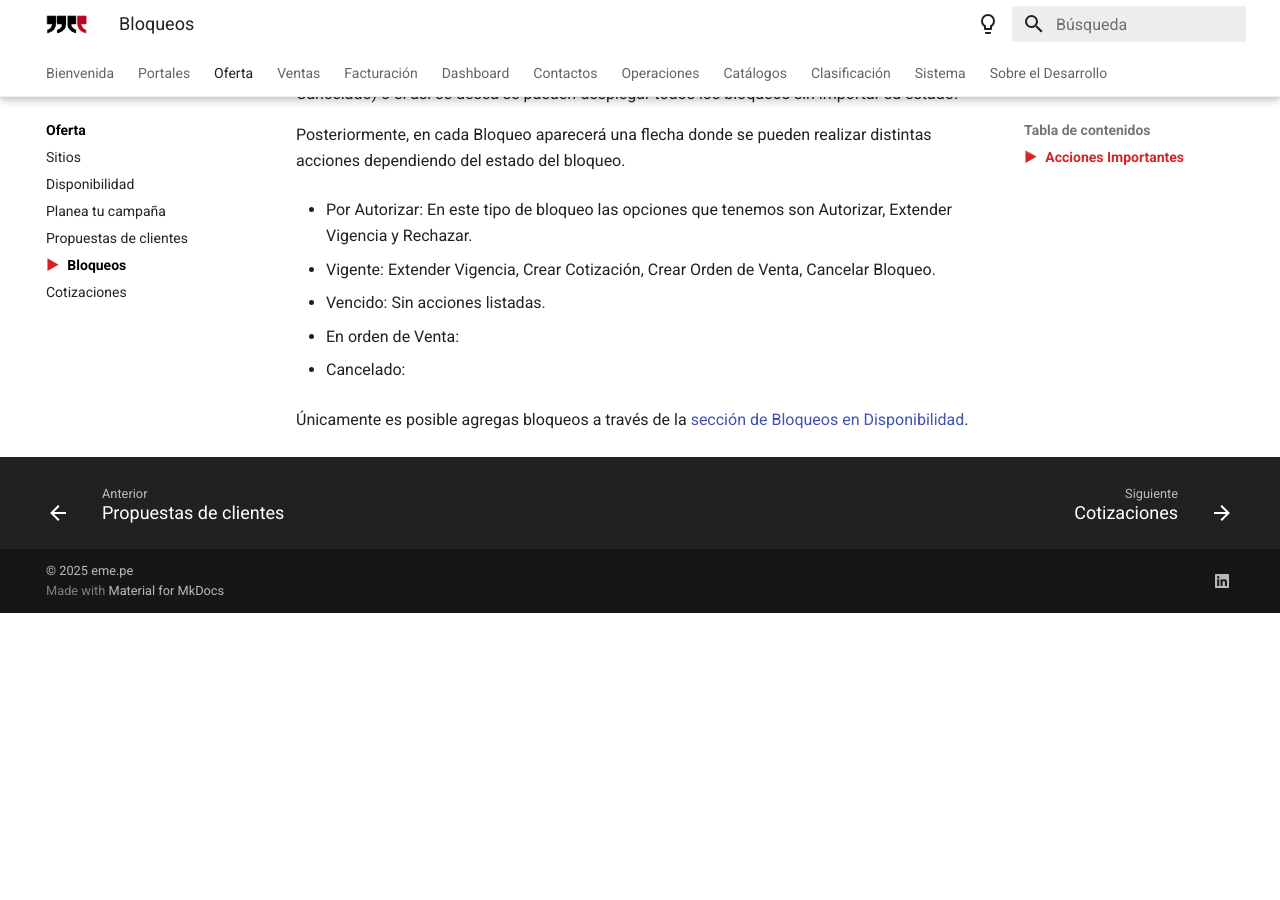
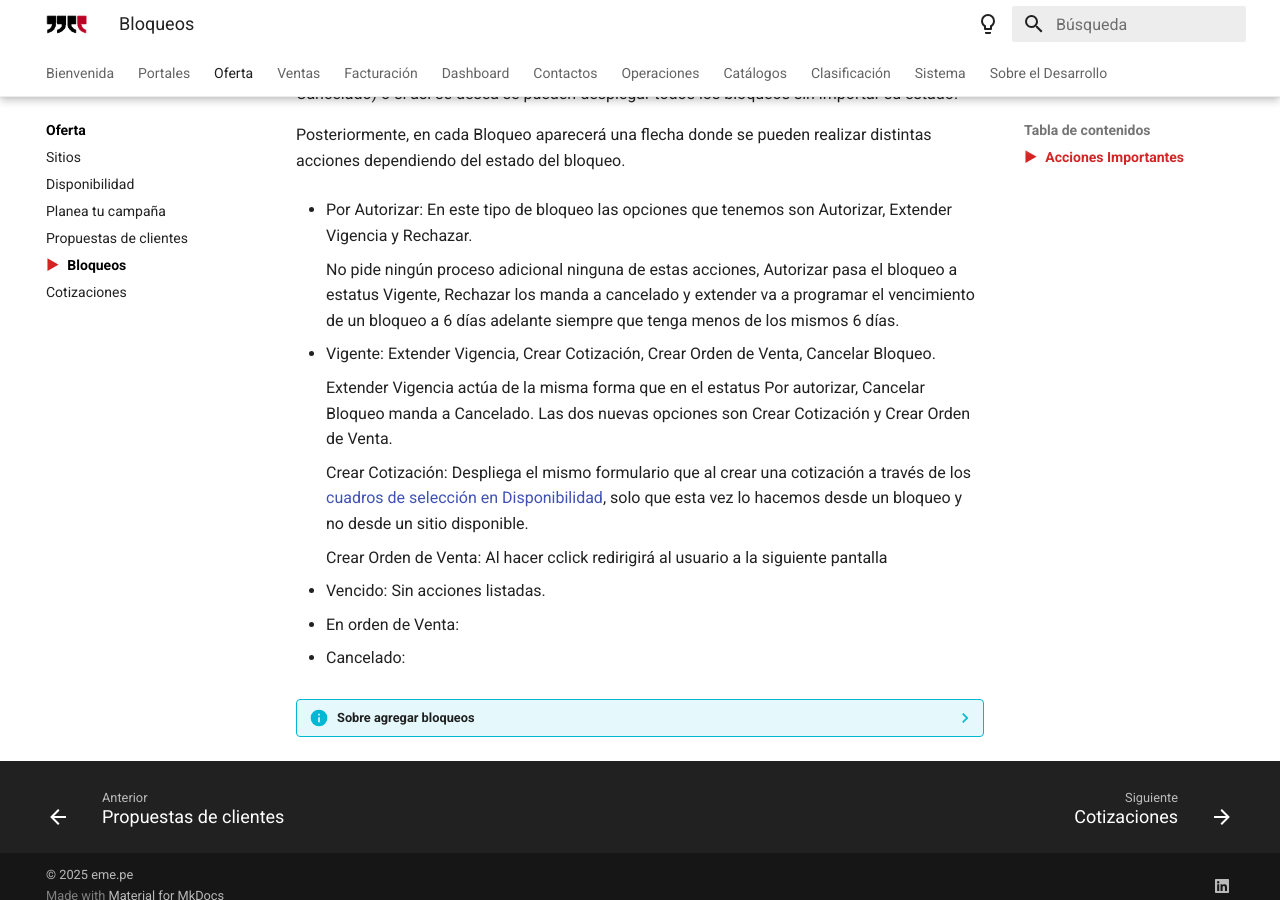
Before and after one commit to SmolBam-git/mkdocs-material-sipdoc, an MkDocs documentation site: the page built from docs/oferta/bloqueos.md, in a window 1280 px wide and 900 px high, scrolled down 851 px. Built offline with MkDocs 1.6.1 and Material for MkDocs 9.7.7, drawn with Linux system fonts in a browser that asks for light colours; before the commit the page ends 1464 px from its top, so only the background shows below that.

Commit message:
bloqueos

```diff
--- a/docs/oferta/bloqueos.md
+++ b/docs/oferta/bloqueos.md
@@ -19,7 +19,16 @@ Posteriormente, en cada Bloqueo aparecerá una flecha donde se pueden realizar d
 
 - Por Autorizar: En este tipo de bloqueo las opciones que tenemos son Autorizar, Extender Vigencia y Rechazar.
 
+    No pide ningún proceso adicional ninguna de estas acciones, Autorizar pasa el bloqueo a estatus Vigente, Rechazar los manda a cancelado y extender va a programar el vencimiento de un bloqueo a 6 días adelante siempre que tenga menos de los mismos 6 días.
+
 - Vigente: Extender Vigencia, Crear Cotización, Crear Orden de Venta, Cancelar Bloqueo.
+
+    Extender Vigencia actúa de la misma forma que en el estatus Por autorizar, Cancelar Bloqueo manda a Cancelado. Las dos nuevas opciones son Crear Cotización y Crear Orden de Venta.
+
+    Crear Cotización: Despliega el mismo formulario que al crear una cotización a través de los <a href="../disponibilidad/#4-Cuadros-de-Seleccion">cuadros de selección en Disponibilidad</a>, solo que esta vez lo hacemos desde un bloqueo y no desde un sitio disponible.
+
+    Crear Orden de Venta: Al hacer cclick redirigirá al usuario a la siguiente pantalla
+
 
 - Vencido: Sin acciones listadas.
 
@@ -27,4 +36,7 @@ Posteriormente, en cada Bloqueo aparecerá una flecha donde se pueden realizar d
 
 - Cancelado:
 
-Únicamente es posible agregas bloqueos a través de la <a href="../disponibilidad/#bloqueo">sección de Bloqueos en Disponibilidad</a>.
+
+??? info "Sobre agregar bloqueos"
+
+    Únicamente es posible agregar bloqueos a través de los <a href="../disponibilidad/#4-Cuadros-de-Seleccion">cuadros de selección en Disponibilidad</a>.
```
Also changed, not shown: docs/oferta/cotizaciones.md (+28 -0 lines), docs/oferta/propuestas.md (+1 -1 lines), docs/assets/cotizaciones.png (added).
